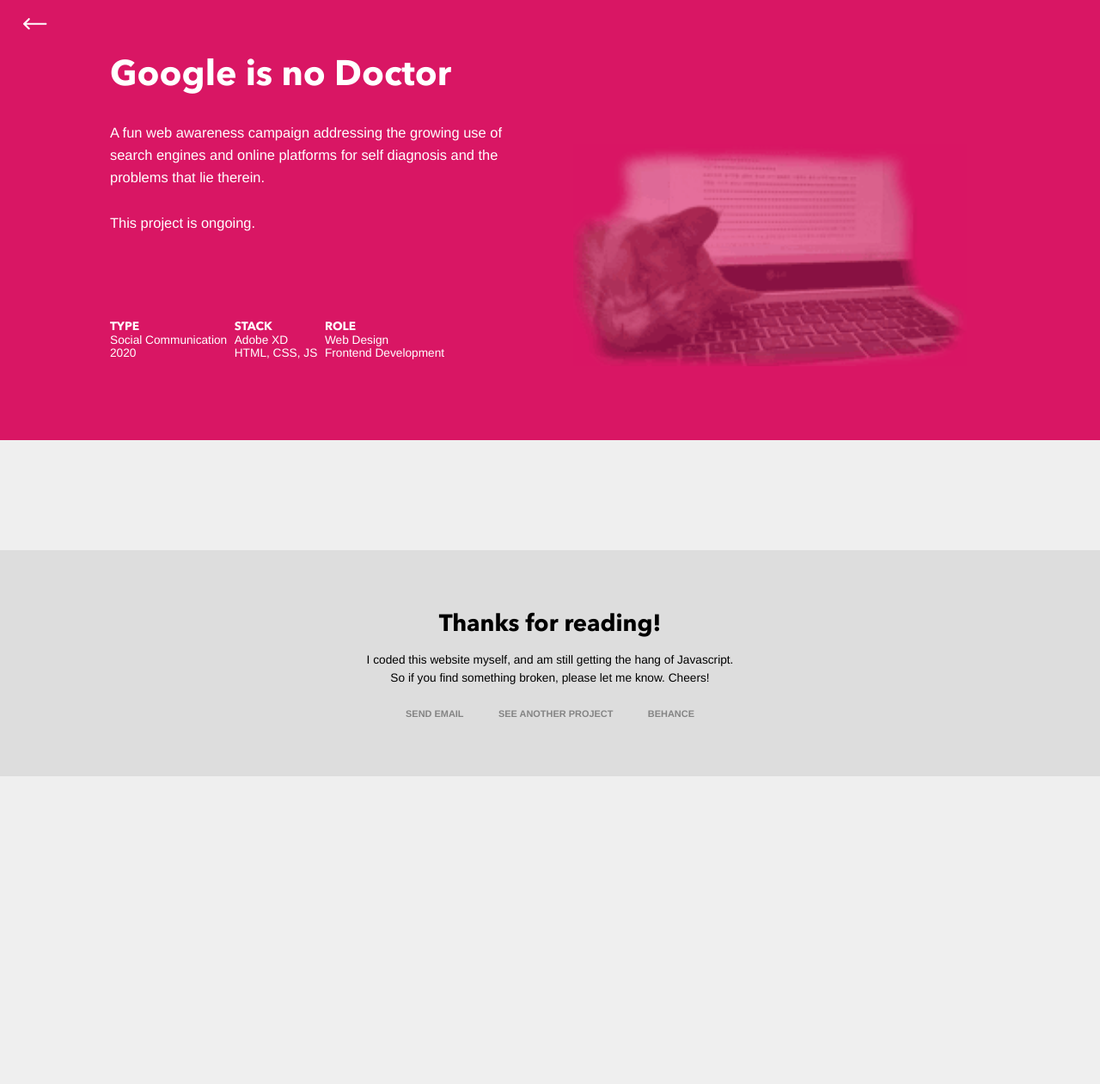
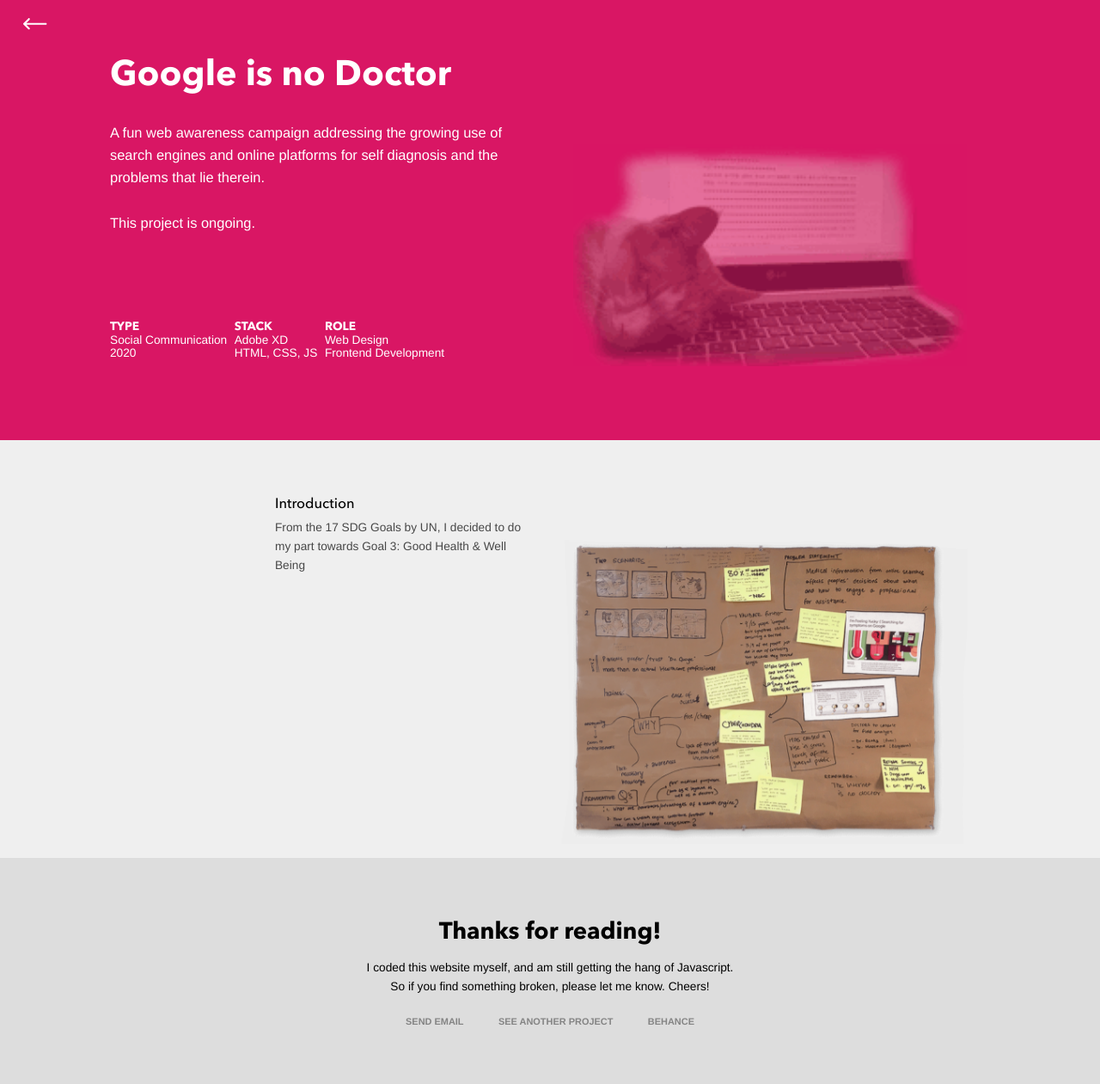
Before and after one commit to clearlysid/clearlysid.github.io, a Jekyll site: the page built from _work/1_scomm.html, in a window 1280 px wide. Shown: the whole page at 86% size. Built offline with Jekyll 4.4.1, drawn with Linux system fonts in a browser that asks for light colours; some web fonts are replaced; before the commit the page ends 903 px from its top, so only the background shows below that.

Commit message:
new scomm project added

```diff
--- a/_work/1_scomm.html
+++ b/_work/1_scomm.html
@@ -15,5 +15,14 @@
 color: d91664
 ---
 
-<article>
+<article class="scomm">
+
+    <section>
+        <h2>Introduction</h2>
+        <p class="lax" data-lax-preset="lazy-20">From the 17 SDG Goals by UN, I decided to do my part towards Goal 3: Good Health & Well Being</p>
+    </section>
+
+    <figure>
+        <img src="{{ site.baseurl }}/assets/images/scomm/research.png" alt="" class="lax" data-lax-preset="lazy-200">
+    </figure>
 </article>
--- a/styles/_sass/_layouts.scss
+++ b/styles/_sass/_layouts.scss
@@ -66,16 +66,23 @@
     }
 
 }
-    .print {
-        section {
-            // img {
-            //     width: 70%;
-            //     padding: 1rem;
-            //     height: auto;
-            //     max-width: 50vw;
-            // }
+
+
+.scomm {
+    section:nth-of-type(1){
+        grid-column: 2 / span 2;
+        grid-row: 1;
     }
 
+    figure:nth-of-type(1) {
+        grid-column: 4 / span 3;
+        grid-row: 1 / span 2;
+    }
+
+}
+
+
+.print {
     section:nth-of-type(1){
         grid-column: 2 / span 2;
         grid-row: 1;
```
Also changed, not shown: _work/3_packaging.html (+6 -9 lines), _work/4_motion.html (+16 -16 lines), _work/5_print.html (+10 -10 lines). Lines whose indentation alone changed are shown as unchanged.
